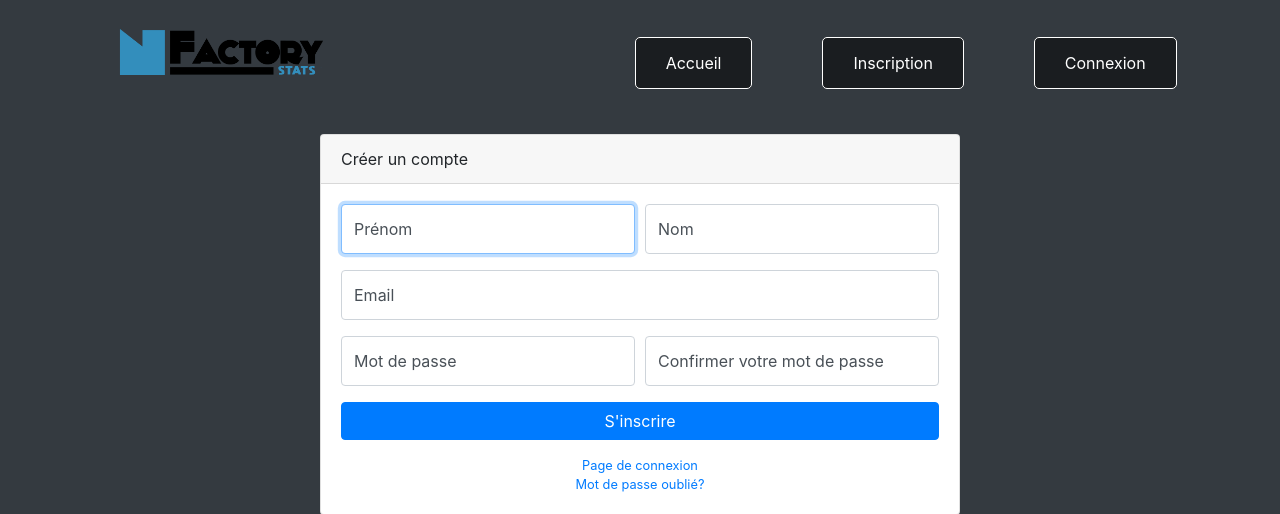
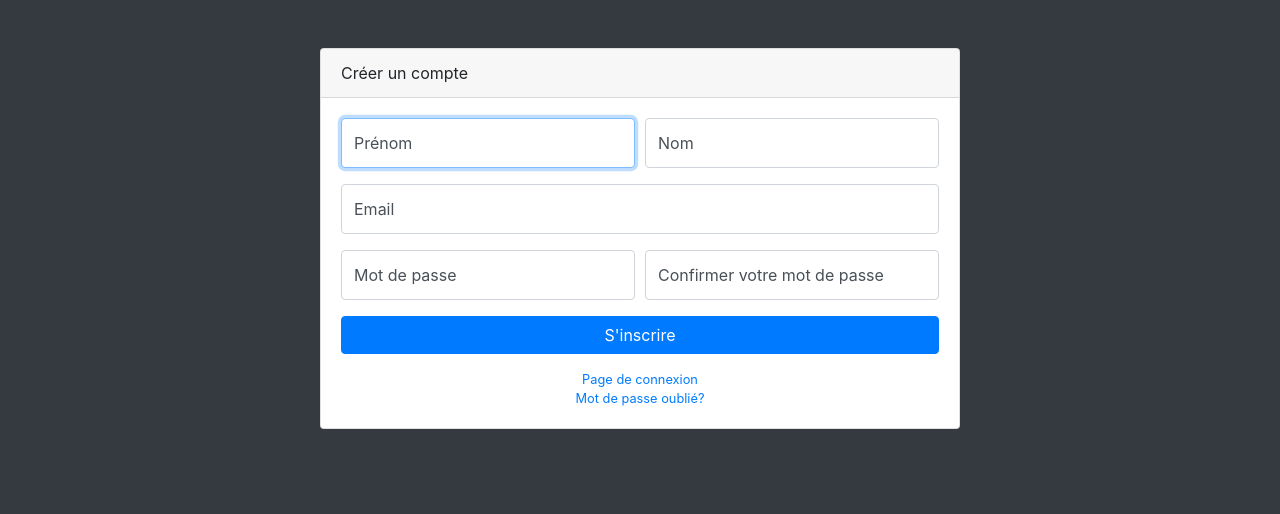
Before and after one commit to Bigo0612/N-FactoryStats, a PHP site: page /Back/register.php in a window 1280 px wide. Shown: the top 514 px of the page. Run offline with PHP 8.4, Linux system fonts and the light colour scheme.

Commit message:
Modification; register.php => J'avais inclu le header :/ C'est maintenant corrigé!

```diff
--- a/Back/register.php
+++ b/Back/register.php
@@ -65,7 +65,7 @@ if(!empty($_POST['submitted'])) {
     }
 }
 
-include('../inc/header.php');
+
 ?>
 
 <!DOCTYPE html>
@@ -134,11 +134,11 @@ include('../inc/header.php');
               </div>
             </div>
           </div>
-          <a class="btn btn-primary btn-block" href="login.html">S'inscrire</a>
+          <a class="btn btn-primary btn-block" href="login.php">S'inscrire</a>
         </form>
         <div class="text-center">
-          <a class="d-block small mt-3" href="login.html">Page de connexion</a>
-          <a class="d-block small" href="forgot-password.html">Mot de passe oublié?</a>
+          <a class="d-block small mt-3" href="login.php">Page de connexion</a>
+          <a class="d-block small" href="forgot-password.php">Mot de passe oublié?</a>
         </div>
       </div>
     </div>
```
